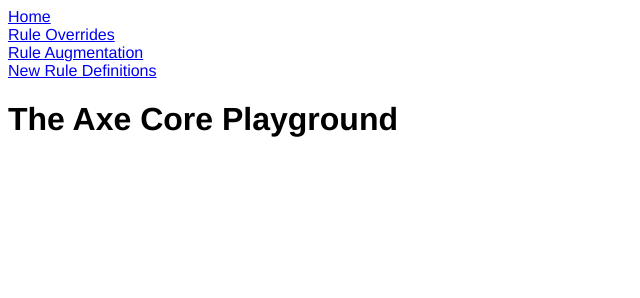
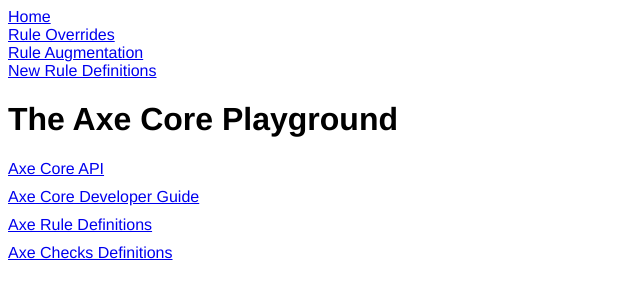
Before and after one commit to drewlee/a11y-li-axe-playground, a website: page public/index.html in a window 1280 px wide. Shown: the whole page, without its empty margins (0-640 px from the left). Drawn offline with Linux system fonts and the light colour scheme.

Commit message:
Setup README

```diff
--- a/public/index.html
+++ b/public/index.html
@@ -22,6 +22,13 @@
 
   <main>
     <h1>The Axe Core Playground</h1>
+
+    <ul class="links">
+      <li><a href="https://github.com/dequelabs/axe-core/blob/develop/doc/API.md" target="_blank">Axe Core API</a></li>
+      <li><a href="https://github.com/dequelabs/axe-core/blob/develop/doc/developer-guide.md" target="_blank">Axe Core Developer Guide</a></li>
+      <li><a href="https://github.com/dequelabs/axe-core/tree/develop/lib/rules" target="_blank">Axe Rule Definitions</a></li>
+      <li><a href="https://github.com/dequelabs/axe-core/tree/develop/lib/checks" target="_blank">Axe Checks Definitions</a></li>
+    </ul>
   </main>
 
   <script src="js/axe.min.js"></script>
```
Also changed, not shown: README.md.
